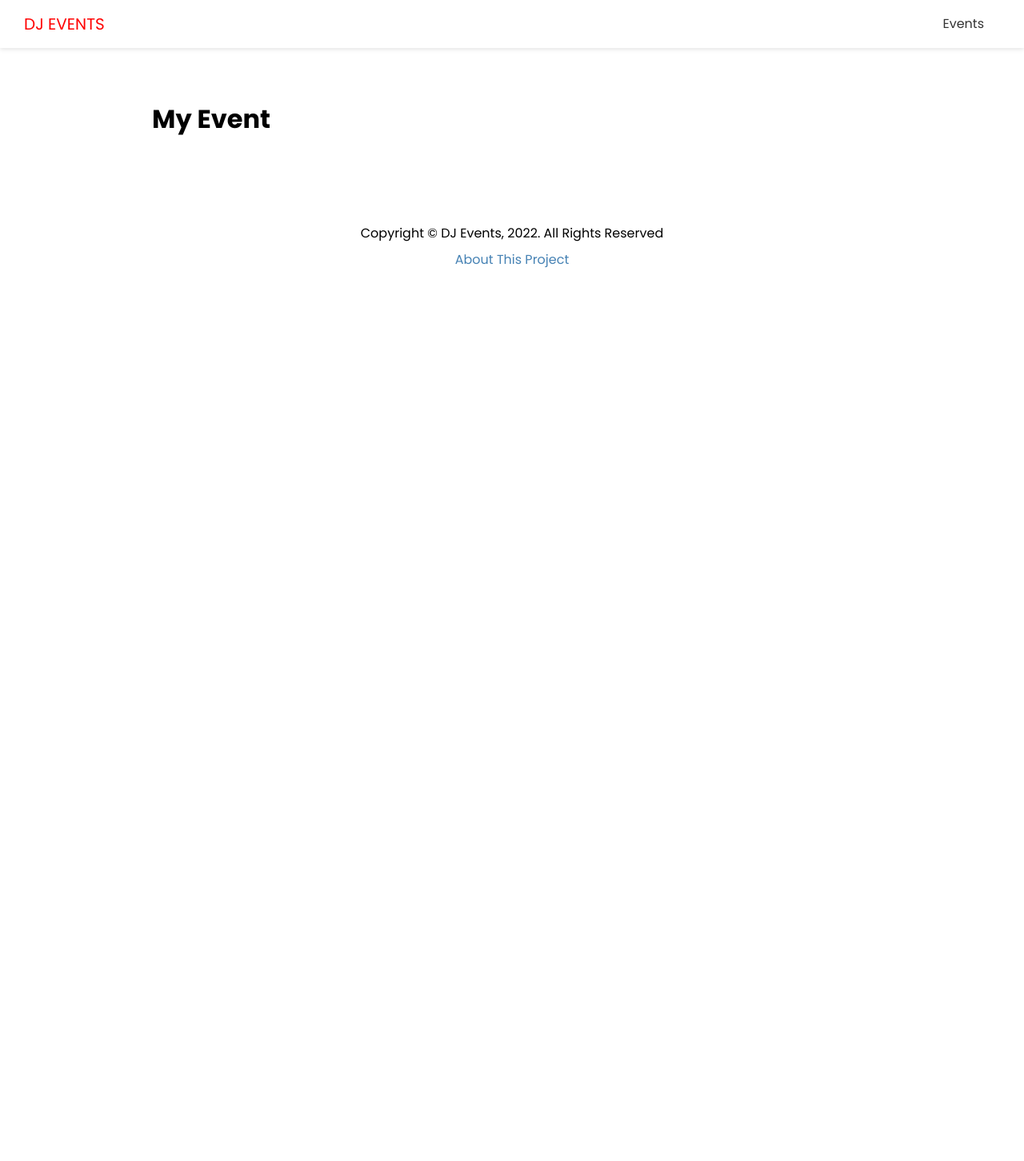
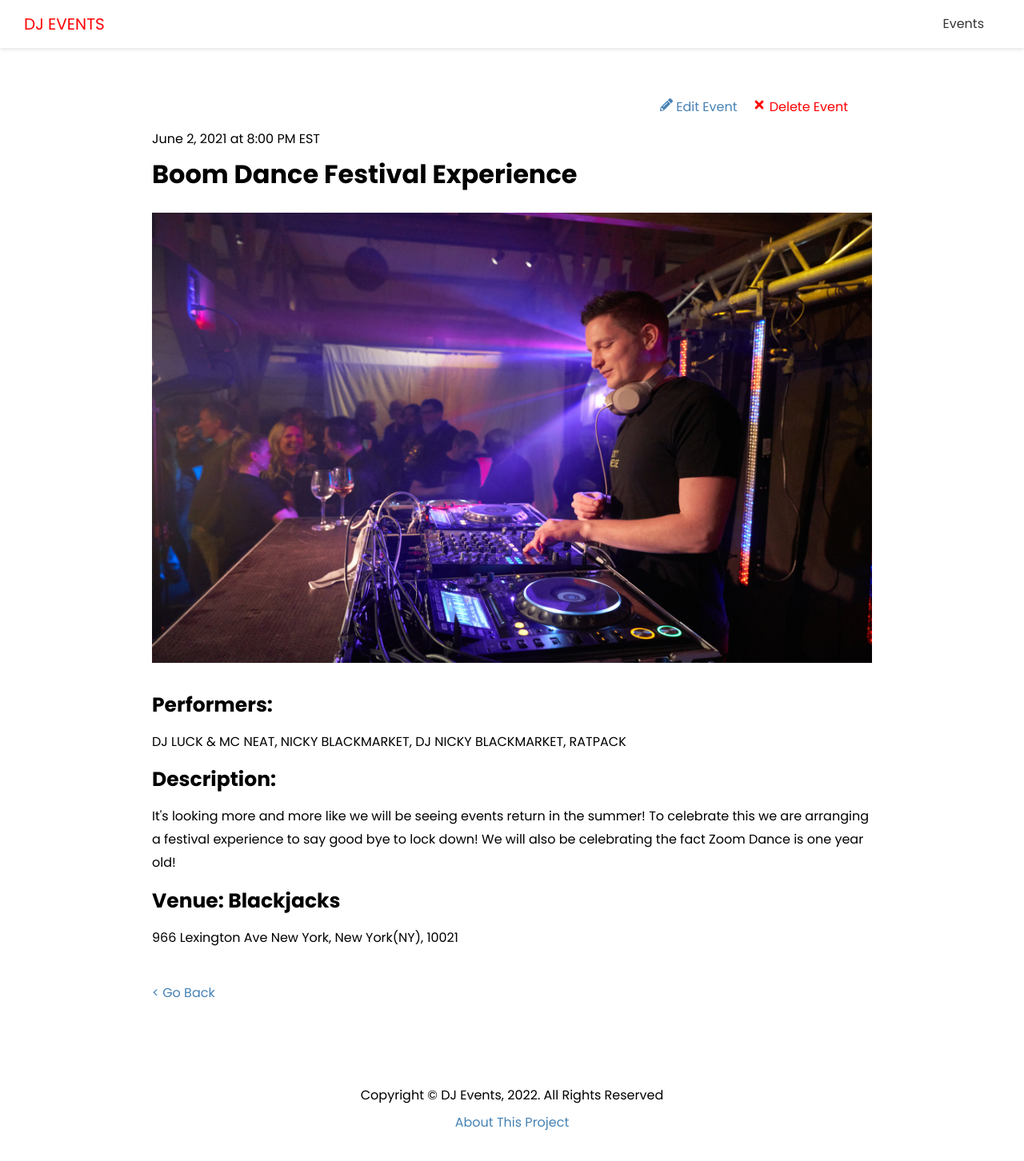
Before and after one commit to seifediine/music-events, a Next.js app: page /events/boom-dance-festival-experience in a window 1280 px wide. Shown: the top 1452 px of the page at 80% size. Before the commit the page ends 800 px from the top, so only its background shows below. Built offline with nearby package versions, Linux system fonts and the light colour scheme; no server answers.

Commit message:
single event page with getStaticPaths

```diff
--- a/pages/events/[slug].js
+++ b/pages/events/[slug].js
@@ -1,11 +1,88 @@
+import { FaPencilAlt, FaTimes } from 'react-icons/fa'
+import Link from 'next/link'
+import Image from 'next/image'
 import Layout from '@/components/Layout'
+import { API_URL } from '@/config/index'
+import styles from '@/styles/Event.module.css'
 
-const EventPage = () => {
+const EventPage = ({ evt }) => {
+  const deleteEvent = (e) => {
+    console.log('deleted')
+    e.preventDefault()
+  }
   return (
     <Layout>
-      <h1>My Event</h1>
+      <div className={styles.event}>
+        <div className={styles.controls}>
+          <Link href={`/events/edit/${evt.id}`}>
+            <a>
+              <FaPencilAlt /> Edit Event
+            </a>
+          </Link>
+          <a href='#' className={styles.delete} onClick={deleteEvent}>
+            <FaTimes /> Delete Event
+          </a>
+        </div>
+        <span>
+          {evt.date} at {evt.time}
+        </span>
+        <h1>{evt.name}</h1>
+        {evt.image && (
+          <div className={styles.image}>
+            <Image src={evt.image} width={960} height={600} />
+          </div>
+        )}
+
+        <h3>Performers:</h3>
+        <p>{evt.performers}</p>
+        <h3>Description:</h3>
+        <p>{evt.description}</p>
+        <h3>Venue: {evt.venue}</h3>
+        <p>{evt.address}</p>
+
+        <Link href='/events'>
+          <a className={styles.back}>{'<'} Go Back</a>
+        </Link>
+      </div>
     </Layout>
   )
 }
 
 export default EventPage
+
+// export async function getServerSideProps({ query: { slug } }) {
+//   const res = await fetch(`${API_URL}/api/events/${slug}`)
+//   const events = await res.json()
+
+//   return {
+//     props: {
+//       evt: events[0],
+//     },
+//   }
+// }
+
+export async function getStaticPaths() {
+  const res = await fetch(`${API_URL}/api/events`)
+  const events = await res.json()
+
+  const paths = events.map((evt) => ({
+    params: { slug: evt.slug },
+  }))
+
+  return {
+    paths,
+    fallback: true,
+  }
+}
+
+export async function getStaticProps({ params: { slug } }) {
+  const res = await fetch(`${API_URL}/api/events/${slug}`)
+  const events = await res.json()
+
+  return {
+    props: {
+      evt: events[0],
+    },
+    revalidate: 1,
+  }
+}
--- /dev/null
+++ b/styles/Event.module.css
@@ -0,0 +1,32 @@
+.event {
+  position: relative;
+  padding-top: 40px;
+}
+
+.event h3 {
+  font-size: 25px;
+}
+
+.event p {
+  margin: 10px 0;
+}
+
+.image {
+  margin-bottom: 20px;
+}
+
+.controls {
+  position: absolute;
+  right: 30px;
+  top: 0;
+}
+
+.delete {
+  margin-left: 20px;
+  color: red;
+}
+
+.back {
+  display: block;
+  margin-top: 40px;
+}
```
